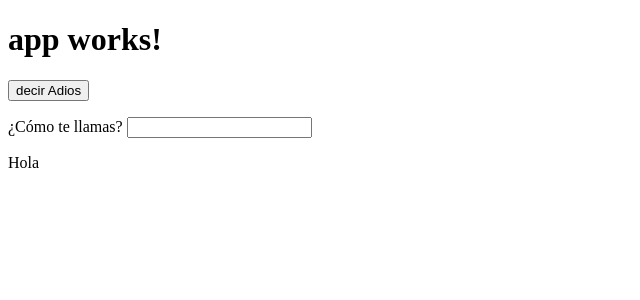
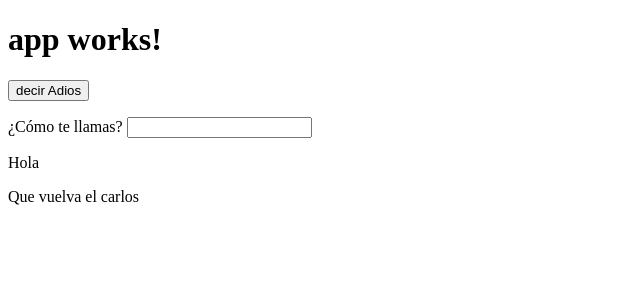
Before and after one commit to davidgk/angular2Example, an Angular app: page / in a window 1280 px wide. Shown: the top 300 px of the page, without its empty margins (0-640 px from the left). Built offline with nearby package versions, Linux system fonts and the light colour scheme.

Commit message:
nuevo componente

```diff
--- a/src/app/app.component.html
+++ b/src/app/app.component.html
@@ -13,3 +13,5 @@
 <p>
   Hola {{quien}}
 </p>
+
+<mi-nuevo-componente></mi-nuevo-componente>
--- a/src/app/app.module.ts
+++ b/src/app/app.module.ts
@@ -4,10 +4,12 @@ import { FormsModule } from '@angular/forms';
 import { HttpModule } from '@angular/http';
 
 import { AppComponent } from './app.component';
+import { MiNuevoComponenteComponent } from './mi-nuevo-componente/mi-nuevo-componente.component';
 
 @NgModule({
   declarations: [
-    AppComponent
+    AppComponent,
+    MiNuevoComponenteComponent
   ],
   imports: [
     BrowserModule,
--- /dev/null
+++ b/src/app/mi-nuevo-componente/mi-nuevo-componente.component.html
@@ -0,0 +1,3 @@
+<p>
+  {{valor}}
+</p>
--- /dev/null
+++ b/src/app/mi-nuevo-componente/mi-nuevo-componente.component.ts
@@ -0,0 +1,15 @@
+import { Component, OnInit } from '@angular/core';
+
+@Component({
+  selector: 'mi-nuevo-componente',
+  templateUrl: './mi-nuevo-componente.component.html',
+  styleUrls: ['./mi-nuevo-componente.component.css']
+})
+export class MiNuevoComponenteComponent implements OnInit {
+  valor="Que vuelva el carlos";
+  constructor() { }
+
+  ngOnInit() {
+  }
+
+}
--- a/src/index.html
+++ b/src/index.html
@@ -10,5 +10,6 @@
 </head>
 <body>
   <app-root>Loading...</app-root>
+
 </body>
 </html>
```
Also changed, not shown: src/app/mi-nuevo-componente/mi-nuevo-componente.component.css (added), 1 other file (tests, documents, lock files or other folders).
